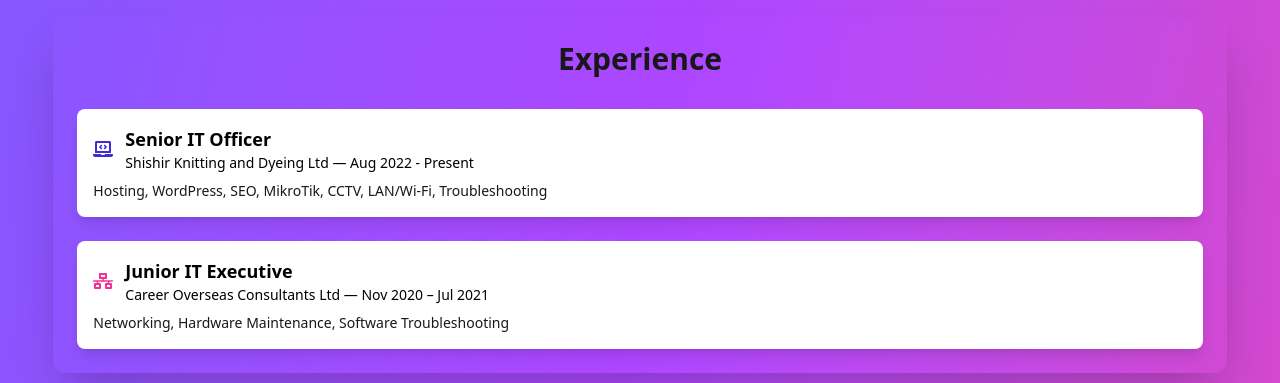
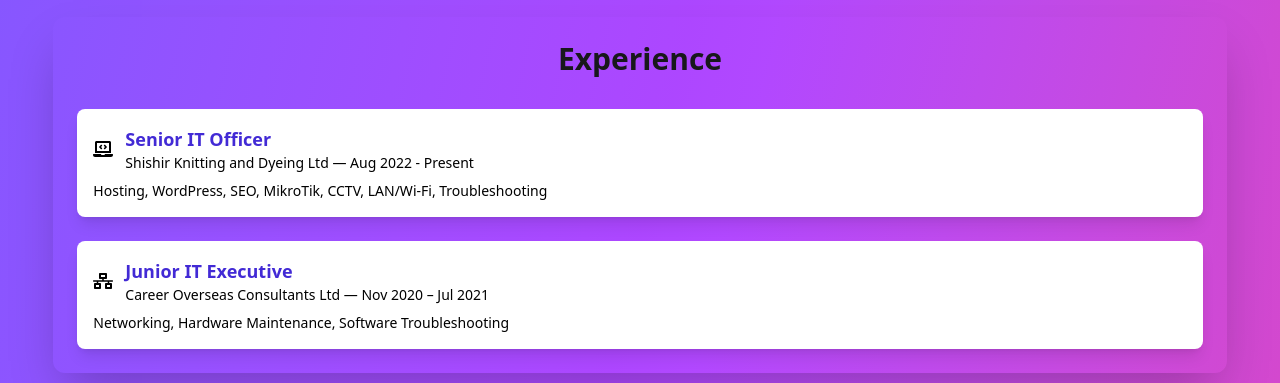
Before and after one commit to asiburrahman/portfolio_react, a React (Vite) app: page / in a window 1280 px wide. Shown: the part 2480-2863 px from the top of the page. Built offline with nearby package versions, Linux system fonts and the light colour scheme.

Commit message:
Change minor code

```diff
--- a/src/componant/Experience.jsx
+++ b/src/componant/Experience.jsx
@@ -7,14 +7,14 @@
     title: 'Senior IT Officer',
     company: 'Shishir Knitting and Dyeing Ltd',
     duration: 'Aug 2022 - Present',
-    icon: <FaLaptopCode className="text-xl text-primary" />,
+    icon: <FaLaptopCode className="text-xl text-black " />,
     details: 'Hosting, WordPress, SEO, MikroTik, CCTV, LAN/Wi-Fi, Troubleshooting'
   },
   {
     title: 'Junior IT Executive',
     company: 'Career Overseas Consultants Ltd',
     duration: 'Nov 2020 – Jul 2021',
-    icon: <FaNetworkWired className="text-xl text-secondary" />,
+    icon: <FaNetworkWired className="text-xl text-black " />,
     details: 'Networking, Hardware Maintenance, Software Troubleshooting'
   }
 ];
@@ -41,11 +41,11 @@
             <div className="flex items-center gap-3 mb-2">
               {exp.icon}
               <div>
-                <h3 className="text-lg font-semibold text-black">{exp.title}</h3>
+                <h3 className="text-lg font-semibold text-primary">{exp.title}</h3>
                 <p className="text-sm text-black">{exp.company} — {exp.duration}</p>
               </div>
             </div>
-            <p className="text-sm ">{exp.details}</p>
+            <p className="text-sm text-black ">{exp.details}</p>
           </motion.li>
         ))}
       </ul>
```
